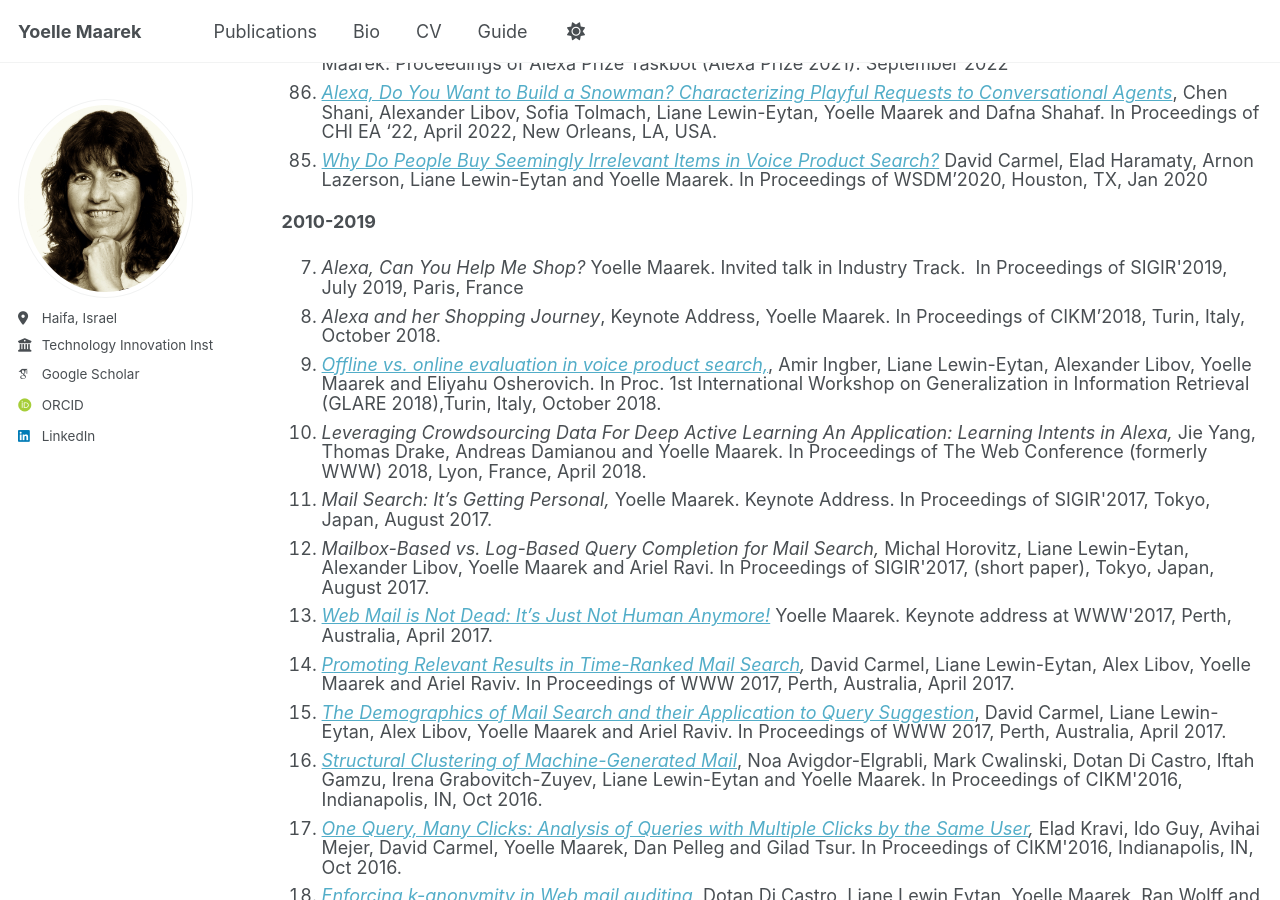
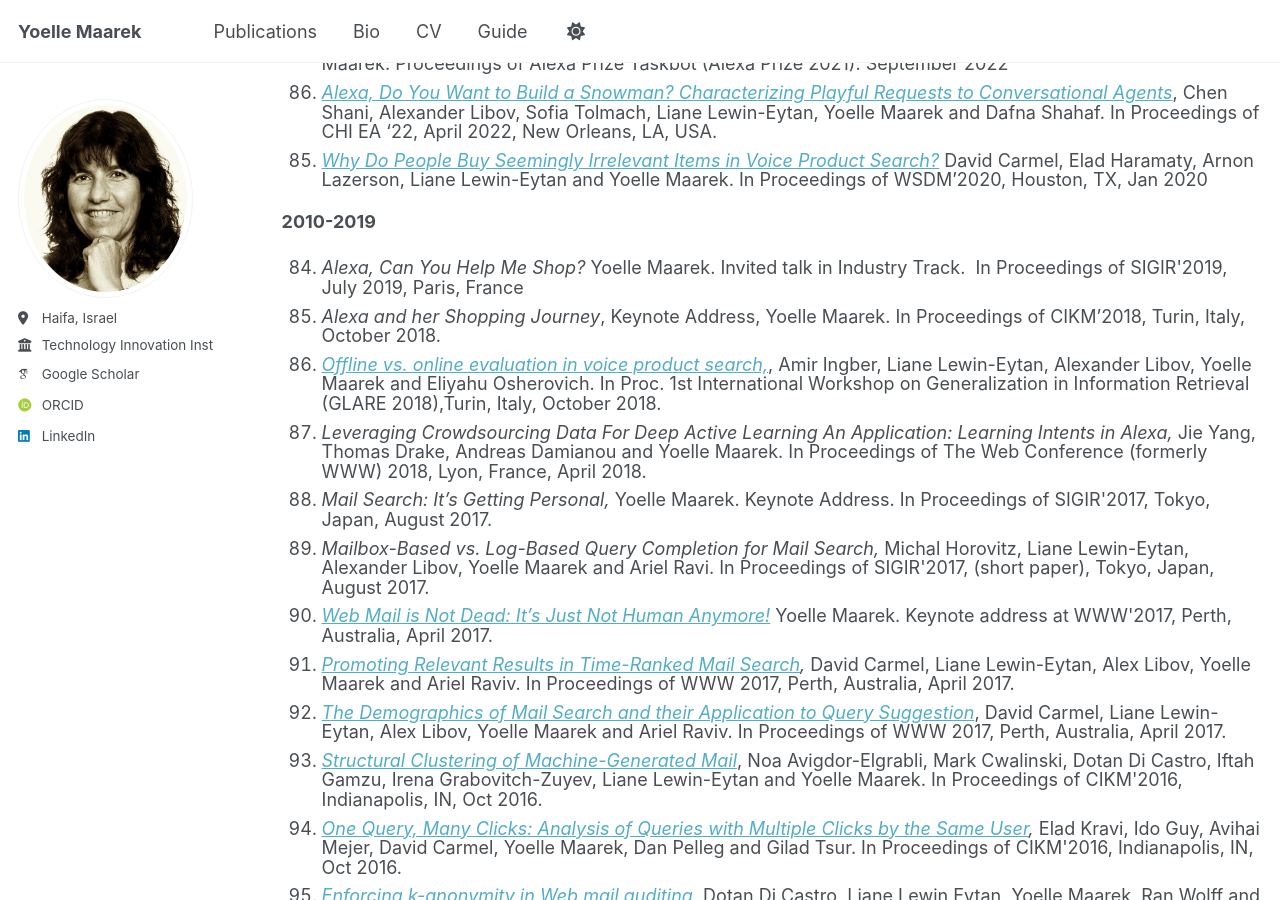
Before and after one commit to yoellemaarek/homepage, a Jekyll site: the page built from _pages/fullpublications.md, in a window 1280 px wide and 900 px high, scrolled down 628 px. Built offline with Jekyll 4.4.1, drawn with Linux system fonts in a browser that asks for light colours; some web fonts are replaced.

Commit message:
numbering

```diff
--- a/_pages/fullpublications.md
+++ b/_pages/fullpublications.md
@@ -24,7 +24,7 @@
 </ol>
 
 <strong>2010-2019</strong>
-<ol class="ol1" style="line-height: 19.6000003814697px;" start="7">
+<ol class="ol1" style="line-height: 19.6000003814697px;" start="84">
 <li class="li3"><em>Alexa, Can You Help Me Shop?</em> Yoelle Maarek. Invited talk in Industry Track.&nbsp; In Proceedings of SIGIR'2019, July 2019, Paris, France</li>
 <li class="li3"><em>Alexa and her Shopping Journey</em>, Keynote Address, Yoelle Maarek. In Proceedings of CIKM&rsquo;2018, Turin, Italy, October 2018.</li>
 <li class="li3"><em><a href="http://glare2018.dei.unipd.it/paper/glare2018-paper4.pdf">Offline vs. online evaluation in voice product search,</a></em>, Amir Ingber, Liane Lewin-Eytan, Alexander Libov, Yoelle Maarek and Eliyahu Osherovich. In Proc. 1st International Workshop on Generalization in Information Retrieval (GLARE 2018),Turin, Italy, October 2018.</li>
```
